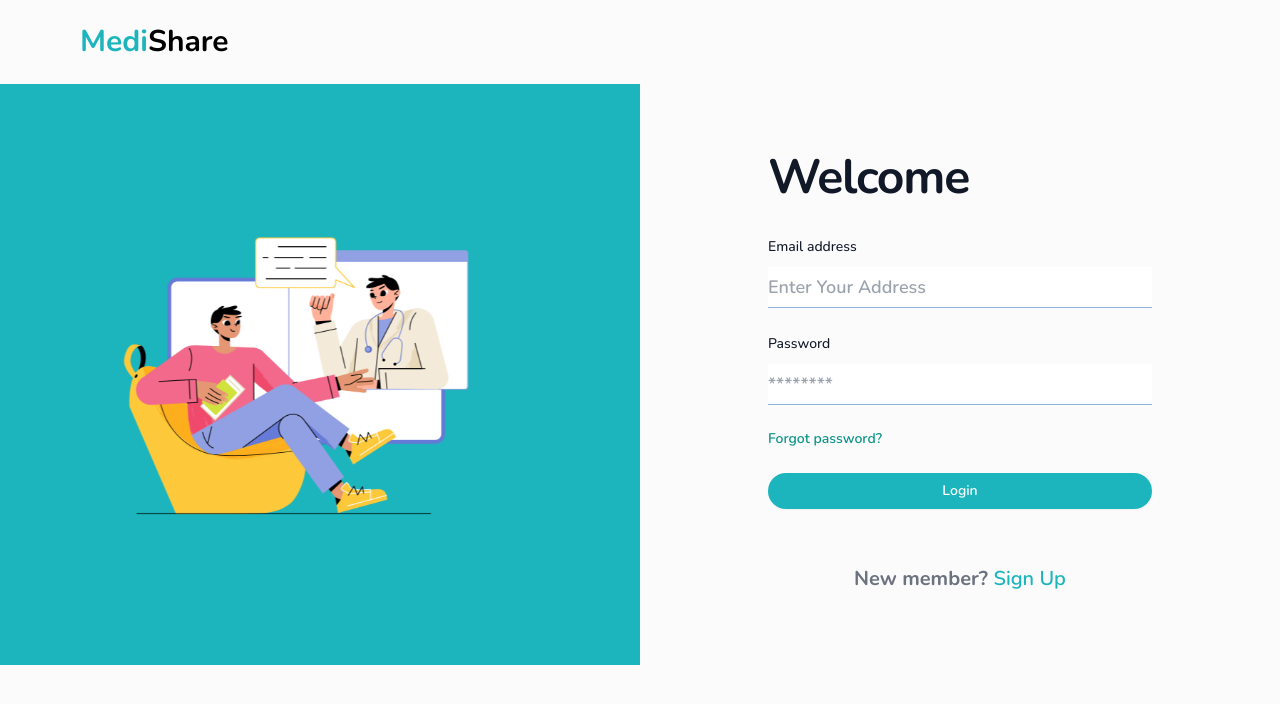
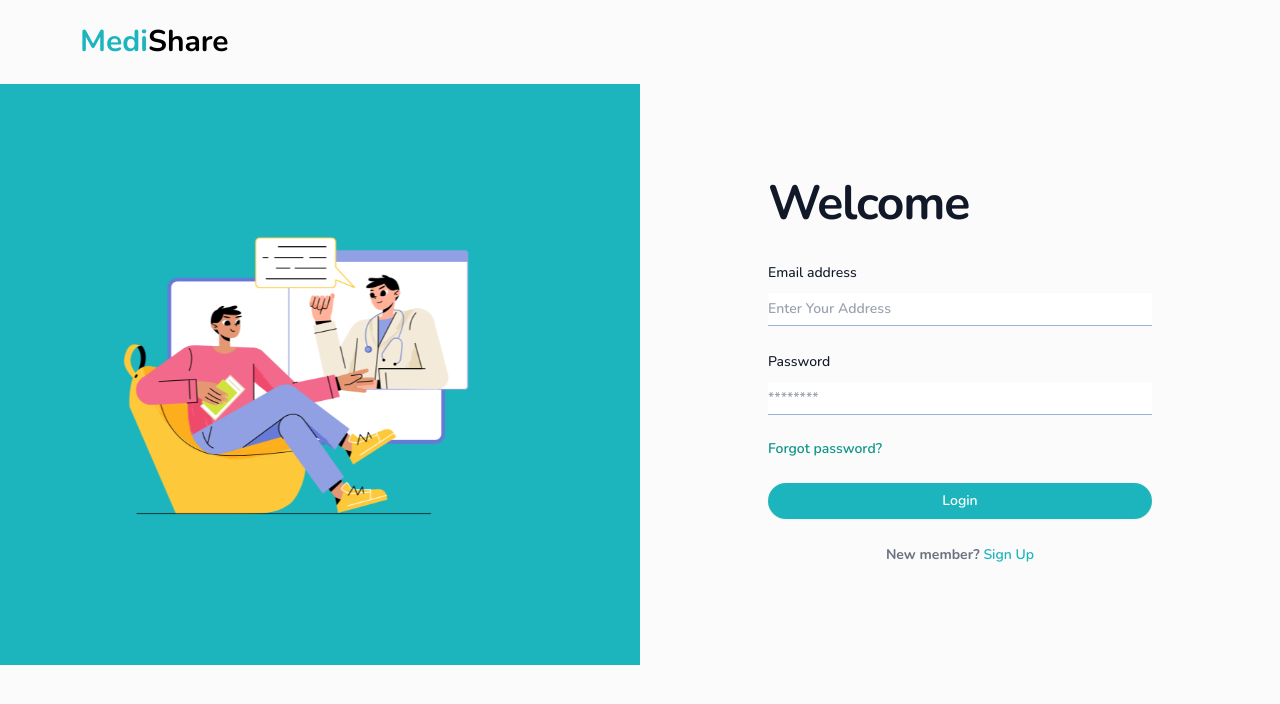
Before and after one commit to Pranjali-12/medishare-client, a React (Create React App) app: page /signin in a window 1280 px wide. Shown: the top 704 px of the page. Built offline with nearby package versions, Linux system fonts and the light colour scheme.

Commit message:
sign in-up done

```diff
--- a/src/Components/SignInLeft.jsx
+++ b/src/Components/SignInLeft.jsx
@@ -33,7 +33,7 @@ const SignInLeft = () => {
                   autoComplete="email"
                   placeholder='Enter Your Address'
                   required
-                  className="block w-full text-lg font-semibold border-b  py-1.5 text-gray-900   placeholder:text-gray-400 outline-none" style={{borderColor:"#98B3D6"}}
+                  className="block w-full text-sm font-semibold border-b  py-1.5 text-gray-900   placeholder:text-gray-400 outline-none" style={{borderColor:"#98B3D6"}}
                 />
               </div>
             </div>
@@ -53,7 +53,7 @@ const SignInLeft = () => {
                   autoComplete="current-password"
                   placeholder='********'
                   required
-                  className="block w-full text-lg font-semibold  border-b  py-1.5 text-gray-900   placeholder:text-gray-400 outline-none" style={{borderColor:"#98B3D6"}}
+                  className="block w-full text-sm font-semibold  border-b  py-1.5 text-gray-900   placeholder:text-gray-400 outline-none" style={{borderColor:"#98B3D6"}}
                 />
               </div>
             </div>
@@ -72,9 +72,9 @@ const SignInLeft = () => {
             </div>
           </form>
 
-          <p className="mt-10 text-center font-bold py-4 text-xl text-gray-500">
+          <p className="mt-2 text-center font-bold py-4 text-sm text-gray-500">
             New member?{' '}
-            <a href="#" className="font-semibold leading-6 text-indigo-600 hover:text-indigo-500" style={{color:"#1CB5BD"}}>
+            <a href="/signup" className="font-semibold leading-6  cursor-pointer" style={{ color: "#1CB5BD" }}>
               Sign Up
             </a>
           </p>
--- a/src/Components/SignUpCon.jsx
+++ b/src/Components/SignUpCon.jsx
@@ -254,7 +254,7 @@ const SignUpCon = () => {
               <p className="mt-2 text-center font-bold py-4 text-sm text-gray-500">
                 Already a member?{' '}
 
-                <a  className="font-semibold leading-6 text-indigo-600 hover:text-indigo-500 cursor-pointer" style={{ color: "#1CB5BD" }}>
+                <a href='/signin' className="font-semibold leading-6  cursor-pointer" style={{ color: "#1CB5BD" }}>
                   Login
                 </a>
 
```
